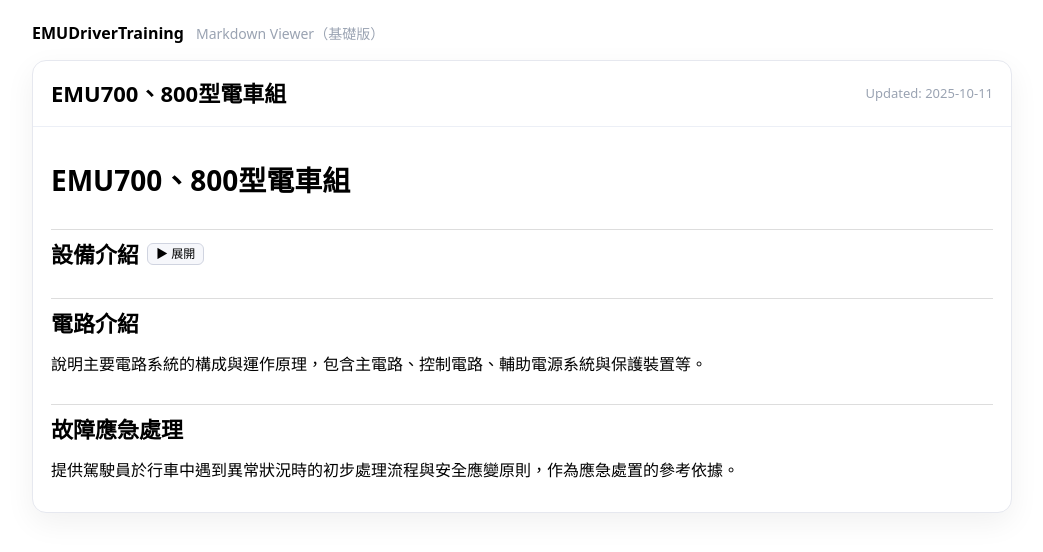
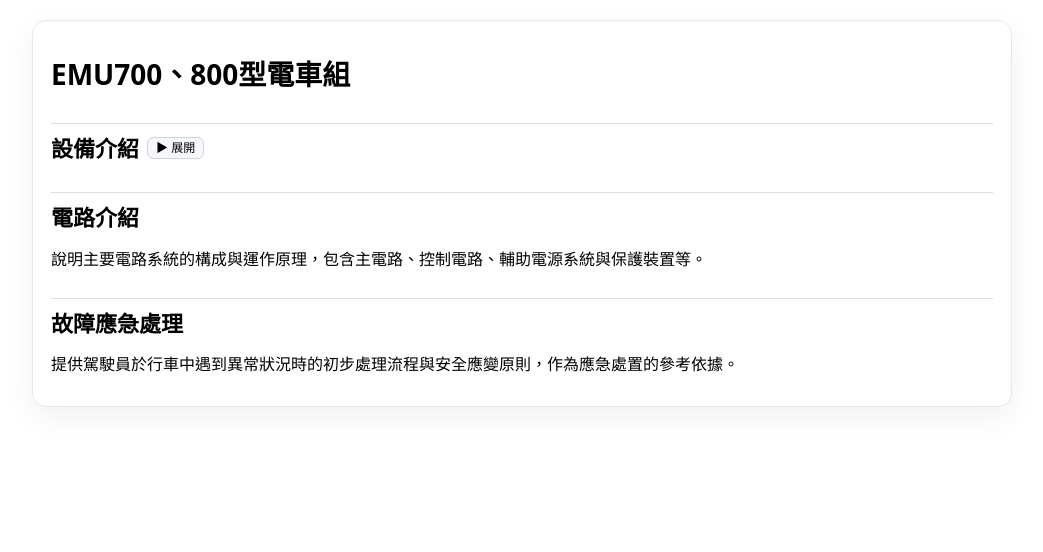
Before and after one commit to Fukuei-roc/EMUDriverTraining, a website: page public/index.html in a window 1280 px wide. Shown: the whole page, without its empty margins (118-1161 px from the left). Drawn offline with Linux system fonts and the light colour scheme.

Commit message:
移除網頁多餘顯示項目

```diff
--- a/public/index.html
+++ b/public/index.html
@@ -13,12 +13,16 @@
     html,body{height:100%}
     body{margin:0;font:16px/1.65 ui-sans-serif,system-ui,-apple-system,Segoe UI,Roboto,"Noto Sans TC",sans-serif}
     .wrap{max-width:var(--maxw);margin:0 auto;padding:20px 16px 60px}
-    .hdr{display:flex;gap:12px;align-items:center;margin-bottom:14px}
-    .brand{font-weight:700}.muted{color:var(--muted);font-size:14px}
+
+    /* 原本的頁首（品牌/副標）— 需求：不顯示 */
+    .hdr{display:none}
+
     .card{background:#fff;border:1px solid #e6e8ef;border-radius:14px;box-shadow:0 10px 30px rgba(0,0,0,.06);overflow:hidden}
     @media(prefers-color-scheme:dark){body{background:linear-gradient(180deg,var(--bg),#0f131d);color:var(--fg)}.card{background:var(--panel);border-color:var(--line)}}
-    .titlebar{padding:14px 18px;border-bottom:1px solid #eceff6;display:flex;gap:10px;align-items:center}
-    .titlebar h1{margin:0;font-size:22px}.titlebar .meta{margin-left:auto;font-size:13px;color:var(--muted)}
+
+    /* 標題列（docTitle + docMeta）— 需求：不顯示 */
+    .titlebar{display:none}
+
     .content{padding:18px}
     .md-root h1{font-size:28px;margin:12px 0 14px}
     .md-root h2{font-size:22px;margin:26px 0 10px;padding-top:6px;border-top:1px solid #0002}
@@ -49,12 +53,14 @@
 </head>
 <body>
   <div class="wrap">
+    <!-- 原本的頁首整段已隱藏 .hdr，不移除以保留結構需要時可再開 -->
     <header class="hdr">
       <div class="brand">EMUDriverTraining</div>
       <div class="muted">Markdown Viewer（基礎版）</div>
     </header>
 
     <article class="card">
+      <!-- 標題列（docTitle + docMeta）已隱藏 .titlebar -->
       <div class="titlebar">
         <h1 id="docTitle">Loading…</h1>
         <div class="meta" id="docMeta">—</div>
@@ -71,6 +77,7 @@
   (function(){
     const MD_SRC  = '/content/index.md';
     const root    = document.getElementById('mdRoot');
+    // 即使不顯示，仍保留查找避免報錯（不再寫入文字）
     const titleEl = document.getElementById('docTitle');
     const metaEl  = document.getElementById('docMeta');
 
@@ -86,13 +93,13 @@
         const res = await fetch(MD_SRC, { cache:'no-store' });
         if(!res.ok) throw new Error('HTTP '+res.status+' '+res.statusText);
         const text = await res.text();
-        const {meta, body} = parseFrontmatter(text);
+        const { /* meta, */ body } = parseFrontmatter(text);
 
-        // 套用標題/更新時間
-        titleEl.textContent = meta.title || 'Document';
-        metaEl.textContent  = meta.updated ? ('Updated: ' + meta.updated) : '';
+        // 不再寫入 docTitle / docMeta（避免在 DOM 中顯示）
+        // titleEl.textContent = meta.title || 'Document';
+        // metaEl.textContent  = meta.updated ? ('Updated: ' + meta.updated) : '';
 
-        // 渲染 Markdown
+        // 渲染 Markdown 正文
         root.innerHTML = md.render(body);
 
         // 對「設備介紹」章節做 Roam 風折疊（H2）
@@ -188,6 +195,7 @@
     }
 
     function showError(msg){
+      const root = document.getElementById('mdRoot');
       root.innerHTML = '<pre style="white-space:pre-wrap;background:#0001;padding:12px;border-radius:8px">'
         + msg + '</pre>';
     }
```
